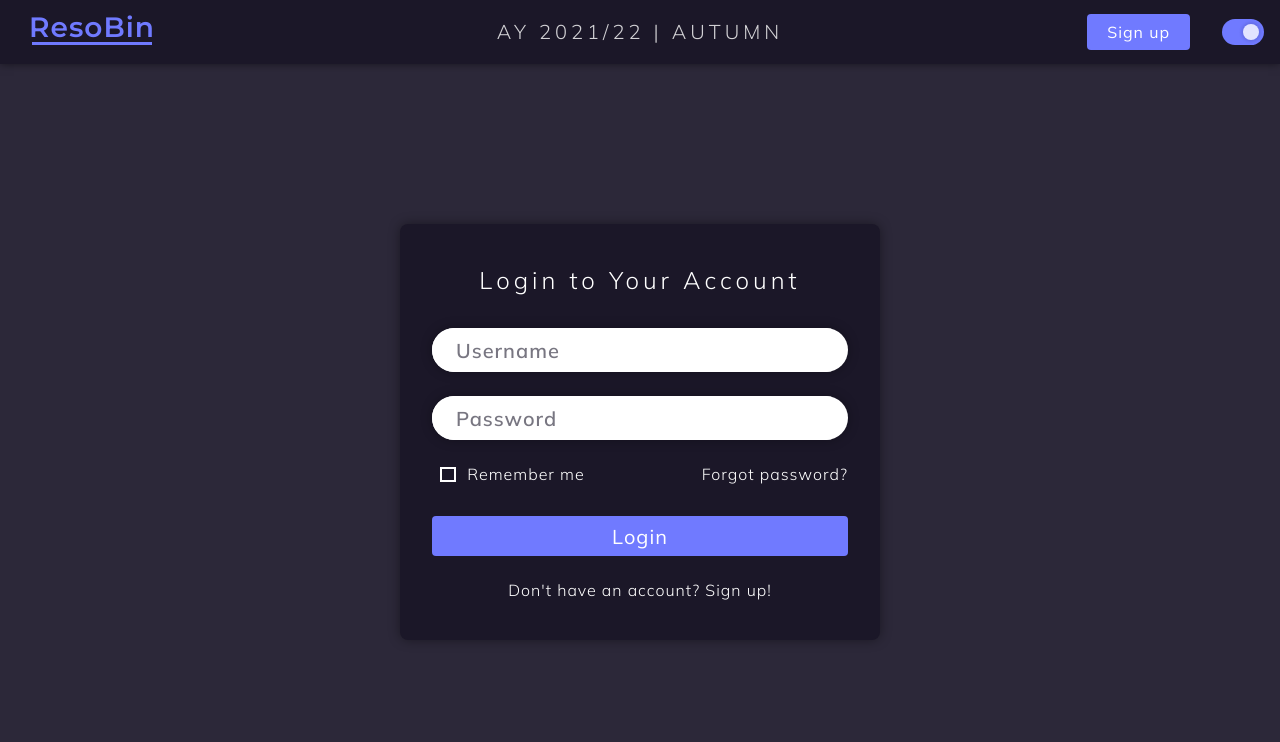
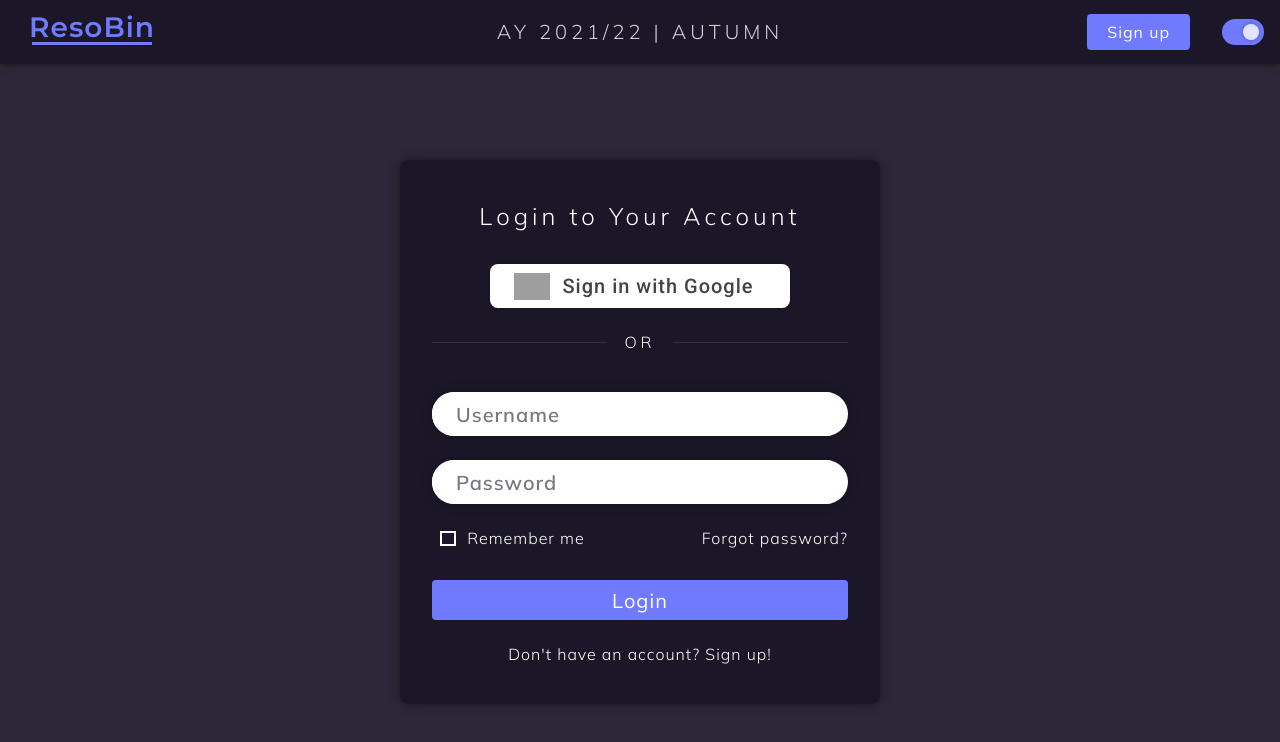
Before and after one commit to DevCom-IITB/ResoBin, a React (Create React App) app in the folder frontend/: page /login in a window 1280 px wide. Shown: the top 742 px of the page. Built offline with nearby package versions, Linux system fonts and the light colour scheme; grey boxes are pictures that could not be loaded; some icons are missing.

Commit message:
📦 NEW: Add google auth button

```diff
--- a/frontend/src/App.jsx
+++ b/frontend/src/App.jsx
@@ -16,7 +16,7 @@ const App = () => {
       <ToastContainerStyled />
       <Suspense fallback={<LoaderAnimation />}>
         <Switch>
-          <PrivateRoute path="/dashboard" component={AdminView} />
+          <Route path="/dashboard" component={AdminView} />
           <Route exact path="/login" component={Login} />
           <Route exact path="/signup" component={Signup} />
           <Route exact path="/forgot-password" component={NotFound} />
--- a/frontend/src/components/login/GoogleAuth.jsx
+++ b/frontend/src/components/login/GoogleAuth.jsx
@@ -1,6 +1,50 @@
 import styled from 'styled-components'
 import { Divider } from 'components/shared'
-import Google from 'assets/images/Google Signin/btn_google_signin_dark_normal_web@2x.png'
+import { HEX2RGBA } from 'helpers'
+
+const Container = styled.div``
+
+const GoogleContainer = styled.button`
+  display: flex;
+  justify-content: center;
+  align-items: center;
+  height: 2.75rem;
+  padding: 0 20px;
+  margin: 0 auto 1.5rem;
+  background-color: #fff;
+
+  cursor: pointer;
+  opacity: 100%;
+
+  border: 2px solid ${HEX2RGBA('#000', 40)};
+  border: 0;
+  border-radius: 0.5rem;
+  box-sizing: border-box;
+  overflow: hidden;
+  box-shadow: 0 0 4px ${HEX2RGBA('#000', 20)};
+
+  &:hover {
+    opacity: 90%;
+  }
+
+  &:active {
+    opacity: 90%;
+    box-shadow: inset 0 0 5px ${HEX2RGBA('#000', 40)};
+  }
+`
+
+const GoogleIcon = styled.img`
+  width: 2.25rem;
+  margin: 0 0.25rem;
+`
+
+const Title = styled.h4`
+  margin: 0 1rem 0 0.5rem;
+  color: #444;
+  font-size: 1.25rem;
+  font-family: 'Roboto';
+  font-weight: 500;
+`
 
 const ContainerOr = styled.div`
   display: flex;
@@ -12,23 +56,19 @@ const ContainerOr = styled.div`
   margin-bottom: 1rem;
 `
 
-const GoogleSignIn = styled.img`
-  cursor: pointer;
-  width: 13rem;
-  margin: 0 auto 1rem;
-  user-select: none;
-`
-
 const GoogleAuth = () => {
   return (
-    <>
+    <Container>
+      <GoogleContainer type="button">
+        <GoogleIcon src="https://developers.google.com/identity/sign-in/g-normal.png" />
+        <Title>Sign in with Google</Title>
+      </GoogleContainer>
       <ContainerOr>
         <Divider style={{ width: '42%' }} />
         OR
         <Divider style={{ width: '42%' }} />
       </ContainerOr>
-      <GoogleSignIn src={Google} />
-    </>
+    </Container>
   )
 }
 
--- a/frontend/src/components/login/LoginBody.jsx
+++ b/frontend/src/components/login/LoginBody.jsx
@@ -7,7 +7,7 @@ import {
 } from 'components/shared'
 import { Email } from '@styled-icons/material-outlined'
 import { LockPassword, User } from '@styled-icons/remix-line'
-// import { GoogleAuth } from 'components/login'
+import { GoogleAuth } from 'components/login'
 
 const FormContainer = styled.form`
   display: flex;
@@ -46,6 +46,7 @@ const LoginBody = ({ onChange, onSubmit, user }) => {
 
   return (
     <FormContainer onSubmit={onSubmit}>
+      <GoogleAuth />
       <Input
         name="username"
         type="text"
@@ -71,7 +72,6 @@ const LoginBody = ({ onChange, onSubmit, user }) => {
       <ButtonSquare type="submit" style={buttonStyle}>
         Login
       </ButtonSquare>
-      {/* <GoogleAuth /> */}
     </FormContainer>
   )
 }
--- a/frontend/src/index.css
+++ b/frontend/src/index.css
@@ -1,3 +1,4 @@
 /* Only imports are present here, rest of the content is under styles/Global.jsx */
 @import url('https://fonts.googleapis.com/css2?family=Mulish:wght@200;300;400;500;600;700;800;900&display=swap');
 @import url('https://fonts.googleapis.com/css2?family=Montserrat:wght@100;200;300;400;500;600;700;800;900&display=swap');
+@import url('https://fonts.googleapis.com/css2?family=Roboto:wght@100;300;400;500;700;900&display=swap');
```
